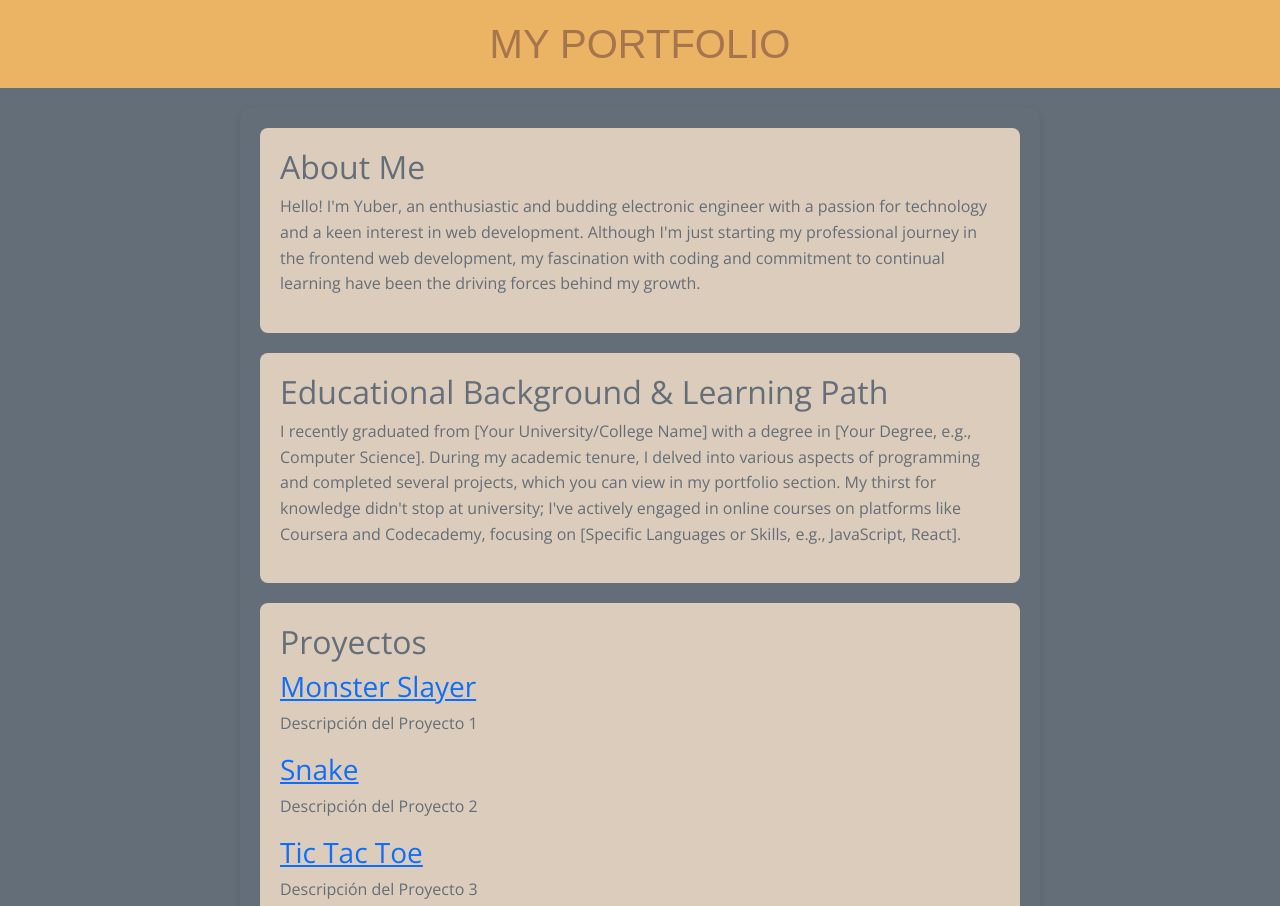
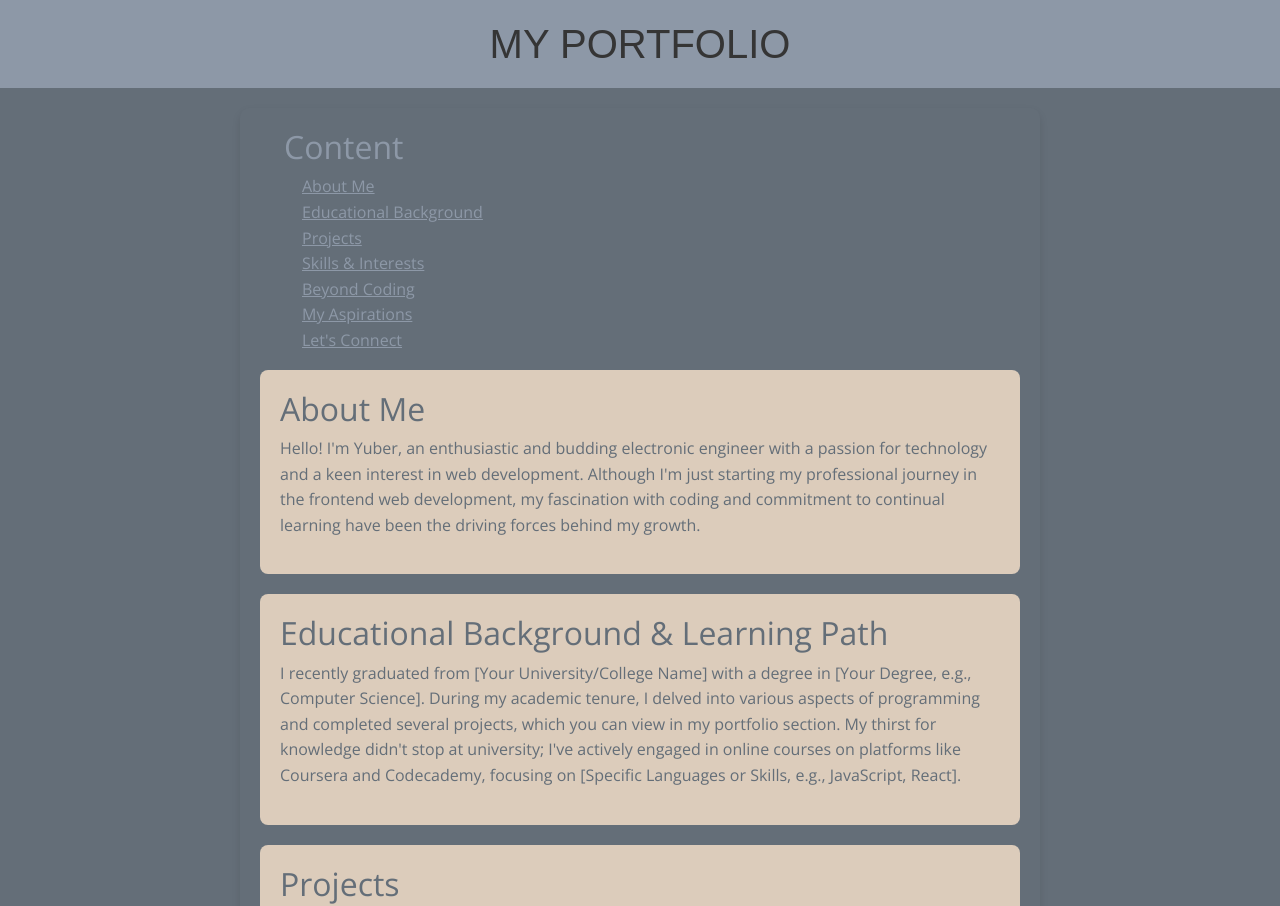
Before and after one commit to yuberalberto/myportfolio, a plain HTML site: page index.html in a window 1280 px wide. Shown: the top 906 px of the page. Drawn offline with nearby package versions, Linux system fonts and the light colour scheme.

Commit message:
Added new Nav bar and autoscroll functionality.

```diff
--- a/main.js
+++ b/main.js
@@ -9,6 +9,33 @@ const HeaderComponent = {
 const MainComponent = {
     template: `
         <main>
+            <nav>
+                <h2>Content</h2>
+                <ul>
+                    <li>
+                    <a @click="scrollToSection('about-me')">About Me</a>
+                    </li>
+                    <li>
+                    <a @click="scrollToSection('background')">Educational Background</a>
+                    </li>
+                    <li>
+                    <a @click="scrollToSection('projects')">Projects</a>
+                    </li>
+                    <li>
+                    <a @click="scrollToSection('skills-interest')">Skills & Interests</a>
+                    </li>
+                    <li>
+                    <a @click="scrollToSection('beyond-coding')">Beyond Coding</a>
+                    </li>
+                    <li>
+                        <a @click="scrollToSection('aspirations')">My Aspirations</a>
+                    </li>
+                    <li>
+                        <a @click="scrollToSection('contact')">Let's Connect</a>
+                    </li>
+                    <!-- Add more menu items as needed -->
+                </ul>
+            </nav>
             <section id="about-me">
                 <h2>About Me</h2>
                 <p>Hello! I'm Yuber, an enthusiastic and budding electronic engineer with a passion for technology and a keen interest in web development. Although I'm just starting my professional journey in the frontend web development, my fascination with coding and commitment to continual learning have been the driving forces behind my growth.</p>
@@ -18,7 +45,7 @@ const MainComponent = {
                 <p>I recently graduated from [Your University/College Name] with a degree in [Your Degree, e.g., Computer Science]. During my academic tenure, I delved into various aspects of programming and completed several projects, which you can view in my portfolio section. My thirst for knowledge didn't stop at university; I've actively engaged in online courses on platforms like Coursera and Codecademy, focusing on [Specific Languages or Skills, e.g., JavaScript, React].</p>
             </section>
             <section id="projects">
-                <h2>Proyectos</h2>
+                <h2>Projects</h2>
                 <!-- Marcador de posición para proyectos -->
                 <div v-for="project in projects" :key="project.id">
                     <h3><a :href="project.url" target="_blank">{{ project.title }}</a></h3>
@@ -54,7 +81,23 @@ const MainComponent = {
                 // Add more projects here
             ]
         }
-    }
+    },
+    methods: {
+        scrollToSection(sectionId) {
+            const targetSection = document.getElementById(sectionId);
+
+            if (targetSection) {
+                const offsetTop = targetSection.getBoundingClientRect().top;
+                const headerHeight = document.querySelector('header').offsetHeight;
+
+                window.scroll({
+                    top: offsetTop + window.scrollY - headerHeight,
+                    behavior: 'smooth',
+                    block: 'start',
+                });
+            }
+        },
+    },
 };
 
 const FooterComponent = {
@@ -70,5 +113,5 @@ Vue.createApp({
         'header-component': HeaderComponent,
         'main-component': MainComponent,
         'footer-component': FooterComponent
-    }
+    },
 }).mount('#app');
--- a/styles.css
+++ b/styles.css
@@ -32,8 +32,8 @@ body {
 
 header {
   font-family: var(--font-heading);
-  background-color: var(--color-accent);
-  color: var(--color-highlight);
+  background-color: var(--color-secondary);
+  color: #353535;
   padding: 20px 0;
   text-align: center;
 }
@@ -43,15 +43,30 @@ header h1 {
   margin: 0;
 }
 
+ul {
+  list-style-type: none;
+  text-decoration: underline;
+}
+
+nav h2 {
+  padding-left: 1.5rem;
+}
+
 nav a {
   color: var(--color-tertiary);
   text-decoration: none;
   padding: 5px 10px;
   transition: color 0.3s;
+
 }
 
 nav a:hover {
   color: var(--color-highlight);
+  text-decoration: underline;
+  background-color: var(--color-tertiary);
+  border-radius: 5%;
+  cursor: pointer;
+
 }
 
 main {
```
Also changed, not shown: Free_Sample_By_Wix.jpg (added), Screenshot 2024-01-15 212527.png (added), Screenshot 2024-01-15 212631.png (added), logo.png (added).
